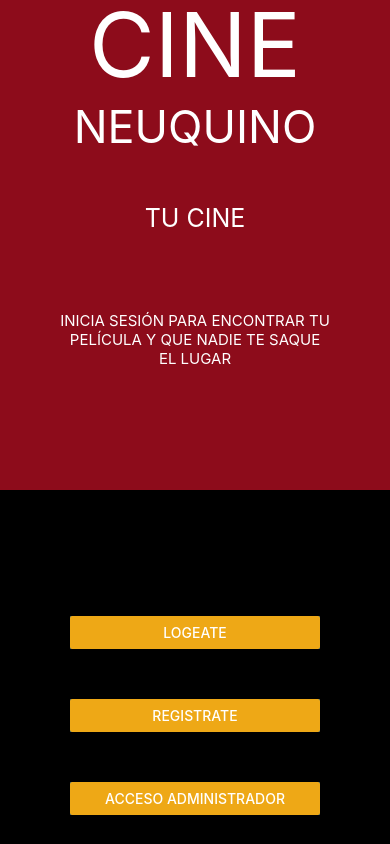
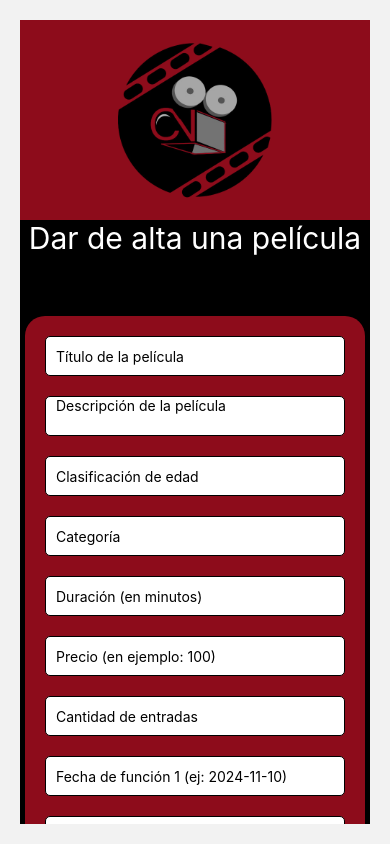
Before and after one commit to milenasantarelli/cine-neuquen, a React Native app: screen /Base in a window 390 px wide. Built offline with nearby package versions, Linux system fonts and the light colour scheme.

Commit message:
Mejorando subida de peliculas a base de datos y agregando logica para traer detalles de pelicula y poder comprar

```diff
--- a/screens/BD_Screen.js
+++ b/screens/BD_Screen.js
@@ -13,22 +13,54 @@ const BdScreen = () => {
     const [ageRating, setAgeRating] = useState('');
     const [category, setCategory] = useState('');
     const [duration, setDuration] = useState('');
+    const [price, setPrice] = useState('');
+    const [ticketQuantity, setTicketQuantity] = useState('');
+    const [showDates, setShowDates] = useState([
+        { date: '', showtimes: ['', '', ''] },
+        { date: '', showtimes: ['', '', ''] },
+        { date: '', showtimes: ['', '', ''] }
+    ]);
+
+    const handleDateChange = (index, value) => {
+        const newDates = [...showDates];
+        newDates[index].date = value;
+        setShowDates(newDates);
+    };
+
+    const handleShowtimeChange = (dateIndex, timeIndex, value) => {
+        const newDates = [...showDates];
+        newDates[dateIndex].showtimes[timeIndex] = value;
+        setShowDates(newDates);
+    };
 
     const handleSubmit = async () => {
         try {
+            // Procesar las fechas y horarios para ser enviados a Firestore
+            const processedShowDates = showDates.map(item => ({
+                date: item.date,
+                showtimes: item.showtimes.filter(time => time !== '') // Eliminar horarios vacíos
+            }));
+
+            const ticketQty = parseInt(ticketQuantity, 10) || 0;
 
             await addDoc(collection(firestore, 'Peliculas'), {
                 title,
                 description,
                 ageRating,
                 category,
-        duration,
+                duration: parseInt(duration, 10) || 0,
+                price: parseFloat(price) || 0,
+                tickets: ticketQty,
+                showDates: processedShowDates,
                 horizontalImgUrl,
                 verticalImgUrl,
                 createdAt: serverTimestamp()
             });
             console.log("Película guardada en Firestore");
             alert("Película guardada correctamente");
+            // Opcional: Volver al menú de inicio después de guardar
+            navigation.goBack();
+
         } catch (error) {
             console.error("Error al guardar en Firestore: ", error);
             alert("Hubo un error al guardar la película");
@@ -44,6 +76,7 @@ const BdScreen = () => {
                 <View style={style.body}>
                     <Text style={style.text}>Dar de alta una película</Text>
                     <View style={style.cont}>
+                        {/* Campos de entrada existentes */}
                         <TextInput
                             style={style.input}
                             placeholder="Título de la película"
@@ -78,6 +111,42 @@ const BdScreen = () => {
                         />
                         <TextInput
                             style={style.input}
+                            placeholder="Precio (en ejemplo: 100)"
+                            value={price}
+                            onChangeText={setPrice}
+                            keyboardType="numeric"
+                        />
+                        <TextInput
+                            style={style.input}
+                            placeholder="Cantidad de entradas"
+                            value={ticketQuantity}
+                            onChangeText={setTicketQuantity}
+                            keyboardType="numeric"
+                        />
+
+                        {/* Fechas y Horarios */}
+                        {showDates.map((item, index) => (
+                            <View key={index}>
+                                <TextInput
+                                    style={style.input}
+                                    placeholder={`Fecha de función ${index + 1} (ej: 2024-11-10)`}
+                                    value={item.date}
+                                    onChangeText={(text) => handleDateChange(index, text)}
+                                />
+                                {item.showtimes.map((showtime, timeIndex) => (
+                                    <TextInput
+                                        key={timeIndex}
+                                        style={style.input}
+                                        placeholder={`Horario ${timeIndex + 1} (ej: 14:00)`}
+                                        value={showtime}
+                                        onChangeText={(text) => handleShowtimeChange(index, timeIndex, text)}
+                                    />
+                                ))}
+                            </View>
+                        ))}
+
+                        <TextInput
+                            style={style.input}
                             placeholder="URL de imagen horizontal"
                             value={horizontalImgUrl}
                             onChangeText={setHorizontalImgUrl}
@@ -90,6 +159,7 @@ const BdScreen = () => {
                             onChangeText={setVerticalImgUrl}
                         />
                         {verticalImgUrl && <Image source={{ uri: verticalImgUrl }} style={style.verticalImg} />}
+
                         <View style={style.boton}>
                             <Button title="Enviar" onPress={handleSubmit} color="#EEA816" />
                         </View>
@@ -98,14 +168,14 @@ const BdScreen = () => {
             </ScrollView>
         </View>
     );
-}
+};
 
 export default BdScreen;
 
 const style = StyleSheet.create({
     container: {
         flex: 1,
-    padding: '20',
+        padding: 20,
     },
     view1: {
         backgroundColor: '#8d0c1b',
@@ -117,14 +187,11 @@ const style = StyleSheet.create({
     img: {
         height: 180,
         width: 180,
-    display: 'flex',
-    justifyContent: 'center',
-    alignItems: 'center',
     },
     body: {
         backgroundColor: '#000000',
         width: 'auto',
-    height: 1000,
+        height: 'auto',
         display: 'flex',
         justifyContent: 'center',
         alignItems: 'center',
@@ -142,8 +209,6 @@ const style = StyleSheet.create({
     text: {
         color: '#ffffff',
         fontSize: 30,
-    display: 'flex',
-    justifyContent: 'center',
         textAlign: 'center',
         marginBottom: 60,
     },
@@ -158,19 +223,14 @@ const style = StyleSheet.create({
     horizontalImg: {
         width: 400,
         height: 150,
-    alignItems: 'center',
     },
     verticalImg: {
         width: 400,
         height: 200,
-    alignItems: 'center',
     },
     boton: {
-    display: 'flex',
         justifyContent: 'center',
         alignSelf: 'center',
-    color: '#fff',
-    color: '#0d4f83',
         margin: 10,
         width: 300,
     },
--- /dev/null
+++ b/screens/DetallesPeliculasScreen.js
@@ -0,0 +1,113 @@
+import React, { useState } from 'react';
+import { View, Text, StyleSheet, Image, ScrollView, Picker, TextInput, Button } from 'react-native';
+
+const DetallesPelicula = ({ route }) => {
+  const { pelicula } = route.params;
+  const [selectedDate, setSelectedDate] = useState(pelicula.showDates[0]?.date || '');
+  const [selectedShowtime, setSelectedShowtime] = useState(pelicula.showDates[0]?.showtimes[0] || '');
+  const [ticketQuantity, setTicketQuantity] = useState(1);
+
+
+  const showDates = Array.isArray(pelicula.showDates) ? pelicula.showDates : [];
+  const price = pelicula.price;
+
+
+  const filteredShowtimes = showDates.find(date => date.date === selectedDate)?.showtimes || [];
+
+
+  const totalPrice = price * ticketQuantity;
+
+  return (
+    <ScrollView style={styles.container}>
+      <Image source={{ uri: pelicula.horizontalImgUrl }} style={styles.headerImage} />
+      <Text style={styles.title}>{pelicula.title}</Text>
+      <Text style={styles.label}>Descripción:</Text>
+      <Text style={styles.text}>{pelicula.description}</Text>
+      <Text style={styles.label}>Clasificación:</Text>
+      <Text style={styles.text}>{pelicula.ageRating}</Text>
+      <Text style={styles.label}>Categoría:</Text>
+      <Text style={styles.text}>{pelicula.category}</Text>
+      <Text style={styles.label}>Duración:</Text>
+      <Text style={styles.text}>{pelicula.duration} minutos</Text>
+      <Text style={styles.label}>Precio por entrada:</Text>
+      <Text style={styles.text}>${price}</Text>
+
+
+      <Text style={styles.label}>Selecciona una fecha:</Text>
+      <Picker
+        selectedValue={selectedDate}
+        onValueChange={(itemValue) => {
+          setSelectedDate(itemValue);
+          setSelectedShowtime(filteredShowtimes[0] || '');
+        }}
+      >
+        {showDates.map((date) => (
+          <Picker.Item key={date.date} label={date.date} value={date.date} />
+        ))}
+      </Picker>
+
+
+      <Text style={styles.label}>Selecciona un horario:</Text>
+      <Picker
+        selectedValue={selectedShowtime}
+        onValueChange={(itemValue) => setSelectedShowtime(itemValue)}
+      >
+        {filteredShowtimes.map((time, index) => (
+          <Picker.Item key={index} label={time} value={time} />
+        ))}
+      </Picker>
+
+      <Text style={styles.label}>Cantidad de entradas:</Text>
+      <TextInput
+        style={styles.input}
+        keyboardType="numeric"
+        value={String(ticketQuantity)}
+        onChangeText={(text) => setTicketQuantity(Math.max(0, Number(text)))}
+      />
+
+
+      <Text style={styles.label}>Precio total:</Text>
+      <Text style={styles.text}>${totalPrice.toFixed(2)}</Text>
+
+
+      <Button title="Confirmar Compra" onPress={() => alert(`Has comprado ${ticketQuantity} entradas para ${selectedDate} a las ${selectedShowtime}. Total: $${totalPrice.toFixed(2)}`)} />
+    </ScrollView>
+  );
+};
+
+const styles = StyleSheet.create({
+  container: {
+    flex: 1,
+    padding: 20,
+    backgroundColor: '#f9f9f9',
+  },
+  headerImage: {
+    height: 300,
+    width: '100%',
+    borderRadius: 10,
+    marginBottom: 20,
+  },
+  title: {
+    fontSize: 24,
+    fontWeight: 'bold',
+    marginBottom: 10,
+  },
+  label: {
+    fontSize: 18,
+    fontWeight: 'bold',
+    marginTop: 10,
+  },
+  text: {
+    fontSize: 16,
+    marginBottom: 10,
+  },
+  input: {
+    borderColor: 'gray',
+    borderWidth: 1,
+    borderRadius: 5,
+    padding: 10,
+    marginBottom: 20,
+  },
+});
+
+export default DetallesPelicula;
--- a/screens/peliculasScreen.js
+++ b/screens/peliculasScreen.js
@@ -1,10 +1,12 @@
 import React, { useEffect, useState } from 'react';
-import { Text, View, FlatList, ScrollView, StyleSheet, Image } from 'react-native';
+import { Text, View, FlatList, ScrollView, StyleSheet, Image, TouchableOpacity } from 'react-native';
 import { collection, getDocs } from 'firebase/firestore';
 import { firestore } from '../credenciales';
+import { useNavigation } from '@react-navigation/native'; // Importa useNavigation
 
 const PeliculasScreen = () => {
   const [peliculas, setPeliculas] = useState([]);
+  const navigation = useNavigation(); // Usa useNavigation
 
   useEffect(() => {
     const obtenerPeliculas = async () => {
@@ -14,7 +16,7 @@ const PeliculasScreen = () => {
           id: doc.id,
           ...doc.data()
         }));
-        console.log("Películas obtenidas:", peliculasArray); // Log para verificar datos
+        console.log("Películas obtenidas:", peliculasArray);
         setPeliculas(peliculasArray);
       } catch (error) {
         console.error('Error al obtener las películas:', error);
@@ -25,11 +27,13 @@ const PeliculasScreen = () => {
   }, []);
 
   const renderItem = ({ item }) => (
-    <View>
-      <Text style={styles.text}>{item.title}</Text>
-      <Image source={{ uri: item.verticalImgUrl }} style={styles.itemImage} />
-      <Text style={styles.text}>{item.description}</Text>
-    </View>
+    <TouchableOpacity onPress={() => navigation.navigate('DetallesPelicula', { pelicula: item })}>
+      <View style={styles.itemContainer}>
+        <Text style={styles.text}>{item.title}</Text>
+        <Image source={{ uri: item.verticalImgUrl }} style={styles.itemImage} />
+        <Text style={styles.text}>{item.description}</Text>
+      </View>
+    </TouchableOpacity>
   );
 
   return (
@@ -65,12 +69,10 @@ const styles = StyleSheet.create({
     width: 'auto',
     height: 300,
     backgroundColor: '#8d0c1b',
-    display: 'flex',
     justifyContent: 'center',
     alignItems: 'center',
   },
   view2: {
-    display: 'flex',
     justifyContent: 'center',
     alignItems: 'center',
     width: 'auto',
@@ -80,9 +82,6 @@ const styles = StyleSheet.create({
   img: {
     height: 180,
     width: 180,
-    display: 'flex',
-    justifyContent: 'center',
-    alignItems: 'center',
   },
   text: {
     color: '#fff',
```
Also changed, not shown: navigation/navigationStack.js (+5 -2 lines), package.json (+9 -9 lines), 1 other file (tests, documents, lock files or other folders). Lines whose indentation alone changed are shown as unchanged.
